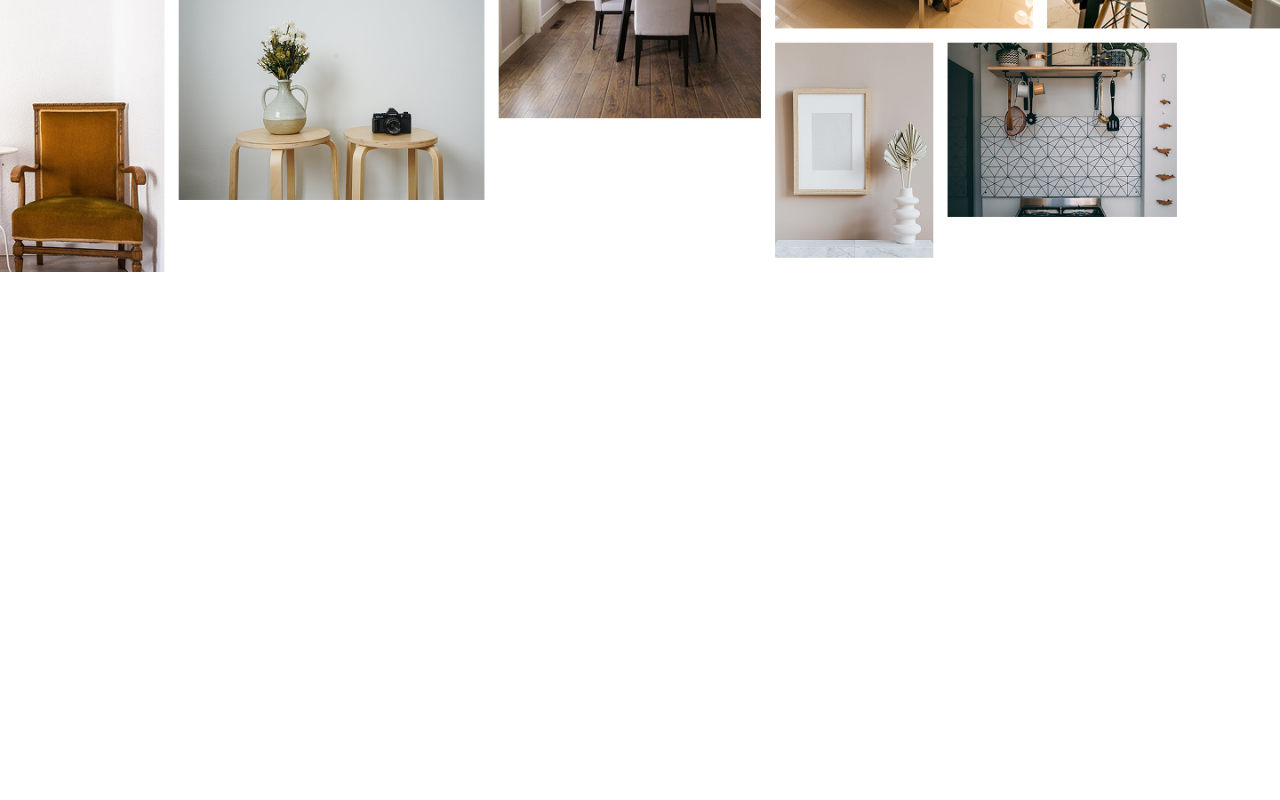
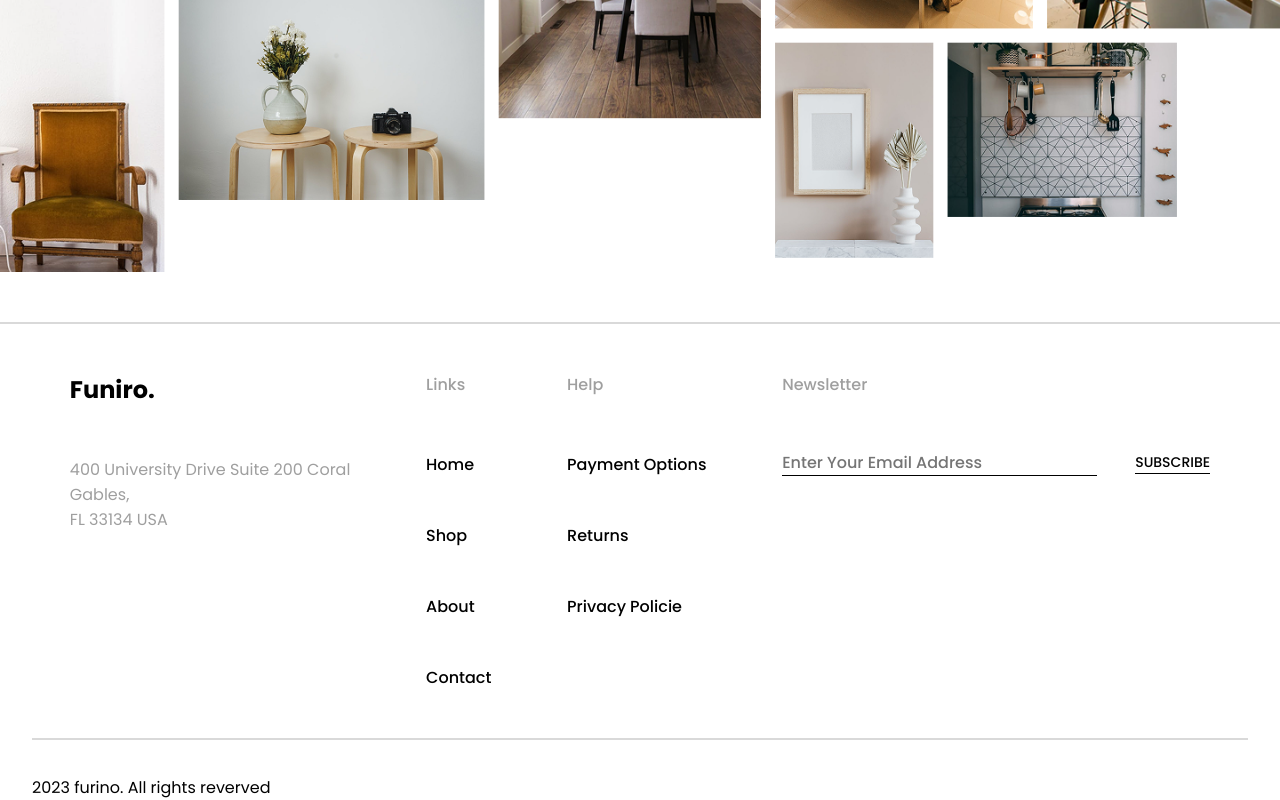
Before and after one commit to ramoncodevale/ecommerce-landing-page, a plain HTML site: page index.html in a window 1280 px wide. Shown: the part 4020-4820 px from the top of the page. Before the commit the page ends 4292 px from the top, so only its background shows below. Drawn offline with Linux system fonts and the light colour scheme.

Commit message:
feat: add footer

```diff
--- a/index.html
+++ b/index.html
@@ -236,6 +236,48 @@
             </div>
         </section>
     </main>
+    <footer>
+        <div class="container">
+            <div class="container-footer">
+                <div class="container-name-description">
+                    <p>Funiro.</p>
+                    <p class="description">400 University Drive Suite 200 Coral <br /> Gables, <br /> FL 33134 USA</p>
+                </div>
+
+                <div class="container-list-links">
+                    <p>Links</p>
+                    <ul>
+                        <li><a href="#">Home</a></li>
+                        <li><a href="#">Shop</a></li>
+                        <li><a href="#">About</a></li>
+                        <li><a href="#">Contact</a></li>
+                    </ul>
+                </div>
+
+                <div class="container-list-links">
+                    <p>Help</p>
+                    <ul>
+                        <li><a href="#">Payment Options</a></li>
+                        <li><a href="#">Returns</a></li>
+                        <li><a href="#">Privacy Policie</a></li>
+                    </ul>
+
+                </div>
+                <div class="container-newsletter">
+                    <p>Newsletter</p>
+
+                    <div class="container-email">
+                        <input type="email" placeholder="Enter Your Email Address"></input>
+                        <p class="subscribe">SUBSCRIBE</p>
+                    </div>
+                </div>
+
+            </div>
+            <div class="border"></div>
+
+            <p class="copyright">2023 furino. All rights reverved</p>
+        </div>
+    </footer>
 </body>
 
 </html>
--- a/styles/styles.css
+++ b/styles/styles.css
@@ -15,6 +15,7 @@
     --gray-1: #F4F5F7;
     --gray-2: #898989;
     --gray-3: #B0B0B0;
+    --gray-4: #9F9F9F;
     --background-home: #FFF3E3;
     --background-featured-products: #FCF8F3;
     --font-color: #333333;
@@ -375,3 +376,103 @@ header a {
     display: block;
     object-fit: cover;
 }
+
+footer {
+    display: flex;
+    justify-content: center;
+    border-top: 2px solid #D9D9D9;
+    margin-top: 50px;
+}
+
+.container-footer {
+    display: flex;
+    justify-content: space-around;
+    padding-top: 48px;
+}
+
+
+.container-name-description {
+    display: flex;
+    flex-direction: column;
+}
+
+.container-name-description p {
+    font-weight: 700;
+    color: var(--black);
+    font-size: 24px;
+}
+
+.container-name-description .description {
+    color: var(--gray-4);
+    font-weight: 400;
+    font-size: 16px;
+    margin-top: 50px;
+}
+
+.container-list {
+    display: flex;
+    justify-content: space-between;
+    align-items: center;
+}
+
+.container-list-links p {
+    color: var(--gray-4);
+    font-weight: 500;
+    font-size: 16px;
+}
+
+.container-list-links ul {
+    display: flex;
+    flex-direction: column;
+    list-style: none;
+    gap: 46px;
+    margin-top: 55px;
+}
+
+.container-list-links a {
+    color: var(--black);
+    text-decoration: none;
+    font-weight: 500;
+}
+
+.container-newsletter p {
+    color: var(--gray-4);
+    font-weight: 500;
+    font-size: 16px;
+}
+
+
+.container-email input {
+    color: var(--gray-4);
+    font-weight: 500;
+    font-size: 16px;
+    border: none;
+    border-bottom: 1px solid var(--black);
+
+}
+
+.container-email {
+    display: flex;
+    align-items: center;
+    gap: 38px;
+    margin-top: 53px;
+}
+
+.container-email .subscribe {
+    font-weight: 500;
+    font-size: 14px;
+    color: var(--black);
+    border-bottom: 1px solid var(--black);
+}
+
+.border {
+    border: 1px solid #D9D9D9;
+    margin-top: 48px;
+}
+
+.copyright {
+    color: var(--black);
+    font-size: 16px;
+    font-weight: 400;
+    margin-top: 35px;
+}
```
